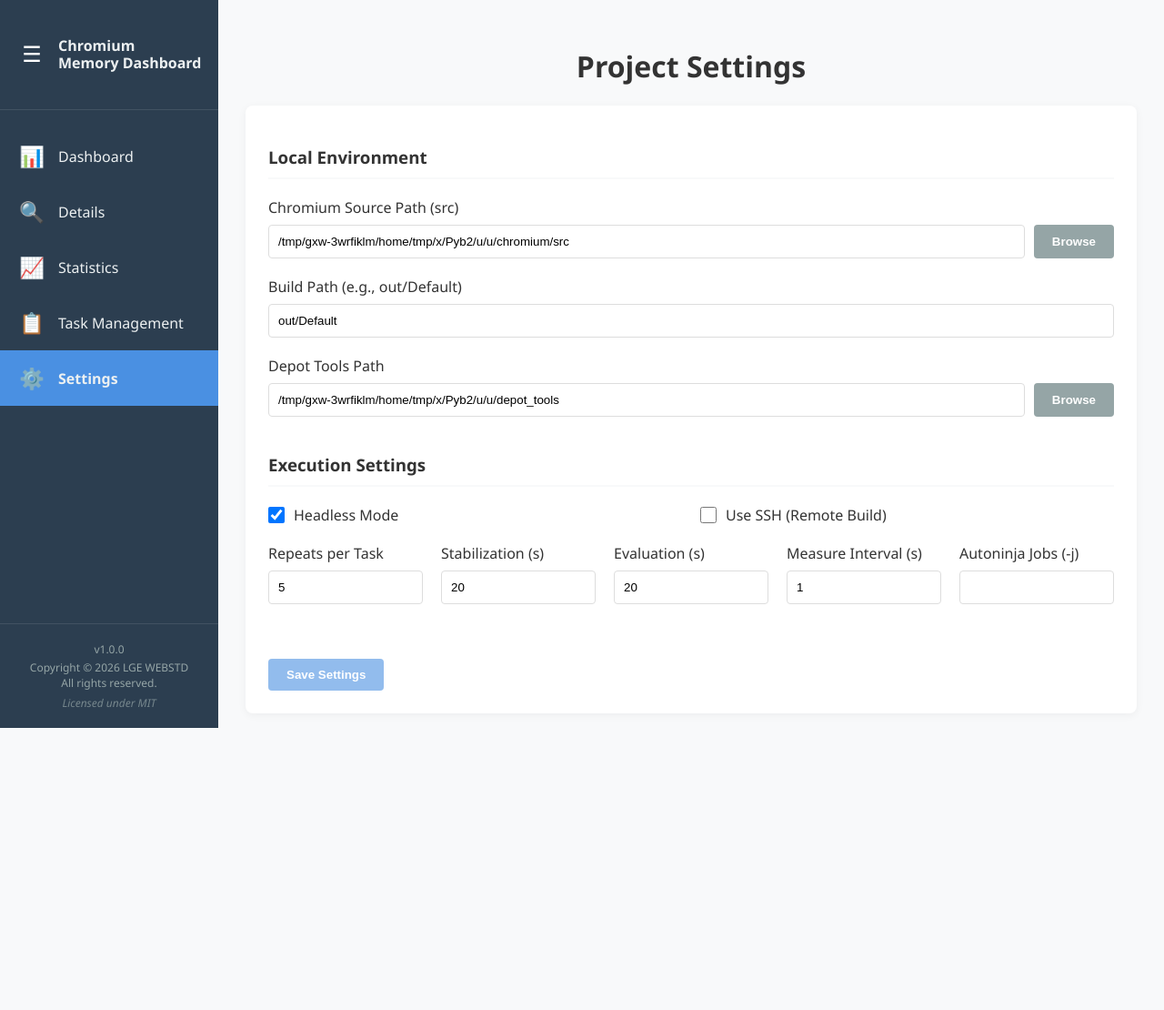
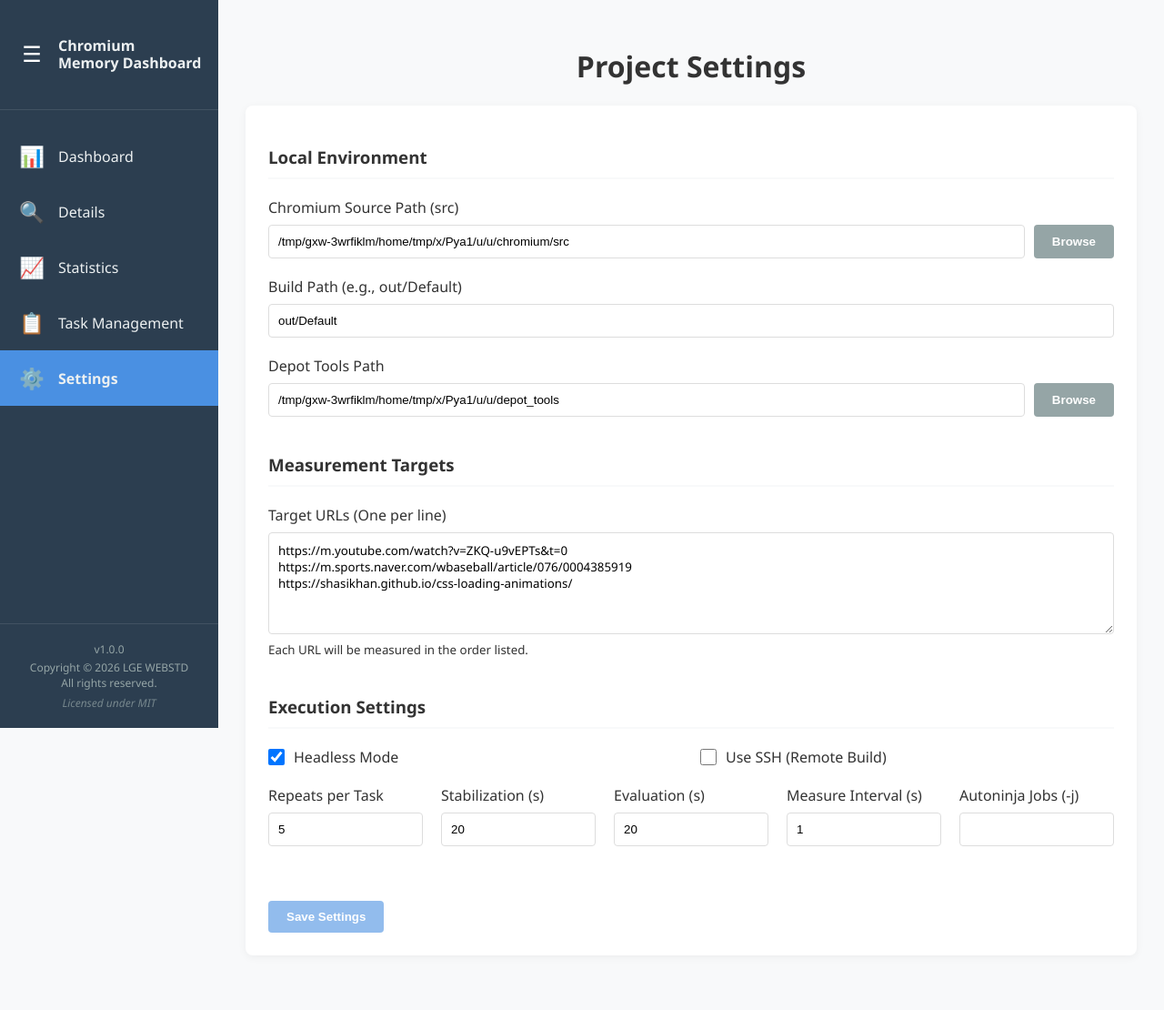
Before and after one commit to lgewst/snu-chromium-memory-dashboard, a Flask app: page /settings in a window 1280 px wide. Shown: the whole page at 91% size. Before the commit the page ends 800 px from the top, so only its background shows below. Run offline with Flask 3, Linux system fonts and the light colour scheme.

Commit message:
Add target url configuration

```diff
--- a/app.py
+++ b/app.py
@@ -293,6 +293,39 @@ def list_patches():
 
     return jsonify({"patch_dir": patch_dir, "patches": sorted(patches, key=lambda x: x['name'])})
 
+@app.route('/api/target_urls', methods=['GET'])
+def get_target_urls():
+    """
+    API endpoint to fetch the list of target URLs for measurement.
+
+    Returns:
+        Response: JSON list of URLs.
+    """
+    if os.path.exists('target_urls.json'):
+        with open('target_urls.json', 'r') as f:
+            try: return jsonify(json.load(f))
+            except: return jsonify([])
+    return jsonify([])
+
+@app.route('/api/target_urls', methods=['POST'])
+def save_target_urls():
+    """
+    API endpoint to update target_urls.json with a new list of URLs.
+
+    Returns:
+        Response: JSON status (success/error).
+    """
+    try:
+        urls = request.json
+        if not isinstance(urls, list):
+            return jsonify({"status": "error", "message": "Expected a list of URLs"}), 400
+
+        with open('target_urls.json', 'w') as f:
+            json.dump(urls, f, indent=2)
+        return jsonify({"status": "success"})
+    except Exception as e:
+        return jsonify({"status": "error", "message": str(e)}), 500
+
 @app.route('/api/settings', methods=['GET'])
 def get_settings():
     """
--- a/static/settings.js
+++ b/static/settings.js
@@ -22,6 +22,7 @@ document.addEventListener('DOMContentLoaded', () => {
      * Loads the current application settings from the backend API.
      * Populates all form fields and initializes visibility of conditional sections.
      */
+    const loadSettings = () => {
         fetch('/api/settings')
             .then(res => res.json())
             .then(data => {
@@ -60,6 +61,17 @@ document.addEventListener('DOMContentLoaded', () => {
                     document.getElementById('ssh_depot_tools_path').value = data.ssh_config.depot_tools_path || '';
                 }
             });
+
+        fetch('/api/target_urls')
+            .then(res => res.json())
+            .then(urls => {
+                if (Array.isArray(urls)) {
+                    document.getElementById('target_urls').value = urls.join('\n');
+                }
+            });
+    };
+
+    loadSettings();
 
     const saveButton = document.querySelector('#settingsForm button[type="submit"]');
     let isDirty = false;
@@ -118,6 +130,8 @@ document.addEventListener('DOMContentLoaded', () => {
         saveStatus.textContent = 'Saving...';
 
         const formData = new FormData(settingsForm);
+
+        // Prepare settings data
         const settings = {
             local_chromium_path: formData.get('local_chromium_path'),
             build_path: formData.get('build_path'),
@@ -140,21 +154,45 @@ document.addEventListener('DOMContentLoaded', () => {
             }
         };
 
+        // Prepare target URLs data
+        const urlsText = formData.get('target_urls') || '';
+        const urls = urlsText.split('\n')
+            .map(url => url.trim())
+            .filter(url => url.length > 0);
+
+        // Save both settings and target URLs
+        Promise.all([
             fetch('/api/settings', {
                 method: 'POST',
                 headers: { 'Content-Type': 'application/json' },
                 body: JSON.stringify(settings)
+            }),
+            fetch('/api/target_urls', {
+                method: 'POST',
+                headers: { 'Content-Type': 'application/json' },
+                body: JSON.stringify(urls)
             })
-        .then(res => res.json())
-        .then(data => {
-            if (data.status === 'success') {
+        ])
+        .then(responses => Promise.all(responses.map(res => res.json())))
+        .then(dataList => {
+            const allSuccess = dataList.every(data => data.status === 'success');
+            if (allSuccess) {
                 saveStatus.textContent = 'Settings saved successfully!';
                 saveStatus.style.color = 'var(--success-color)';
                 setDirty(false);
             } else {
-                saveStatus.textContent = 'Error: ' + data.message;
+                const errors = dataList
+                    .filter(data => data.status !== 'success')
+                    .map(data => data.message)
+                    .join(', ');
+                saveStatus.textContent = 'Error: ' + errors;
                 saveStatus.style.color = 'var(--danger-color)';
             }
+            setTimeout(() => { saveStatus.textContent = ''; }, 3000);
+        })
+        .catch(err => {
+            saveStatus.textContent = 'Error: ' + err.message;
+            saveStatus.style.color = 'var(--danger-color)';
             setTimeout(() => { saveStatus.textContent = ''; }, 3000);
         });
     });
--- a/static/style.css
+++ b/static/style.css
@@ -463,7 +463,8 @@ th, td {
 
 .form-group { margin-bottom: 20px; text-align: left; }
 .form-group label { display: block; margin-bottom: 8px; font-weight: 500; }
-.form-group input:not([type="checkbox"]) { width: 100%; padding: 10px; border: 1px solid #ddd; border-radius: 4px; box-sizing: border-box; }
+.form-group input:not([type="checkbox"]), .form-group textarea { width: 100%; padding: 10px; border: 1px solid #ddd; border-radius: 4px; box-sizing: border-box; }
+.form-group textarea { resize: vertical; font-family: inherit; }
 
 .form-row { display: flex; gap: 20px; align-items: flex-start; }
 .form-row .form-group { flex: 1; }
--- a/templates/settings.html
+++ b/templates/settings.html
@@ -26,6 +26,15 @@
                     <input type="text" name="depot_tools_path" id="depot_tools_path">
                     <button type="button" class="btn btn-secondary browse-btn" data-target="depot_tools_path">Browse</button>
                 </div>
+            </div>
+        </section>
+
+        <section class="settings-section">
+            <h3>Measurement Targets</h3>
+            <div class="form-group">
+                <label>Target URLs (One per line)</label>
+                <textarea id="target_urls" name="target_urls" rows="5" class="form-control" placeholder="https://example.com"></textarea>
+                <small class="form-text text-muted">Each URL will be measured in the order listed.</small>
             </div>
         </section>
 
```
Lines whose indentation alone changed are shown as unchanged.
